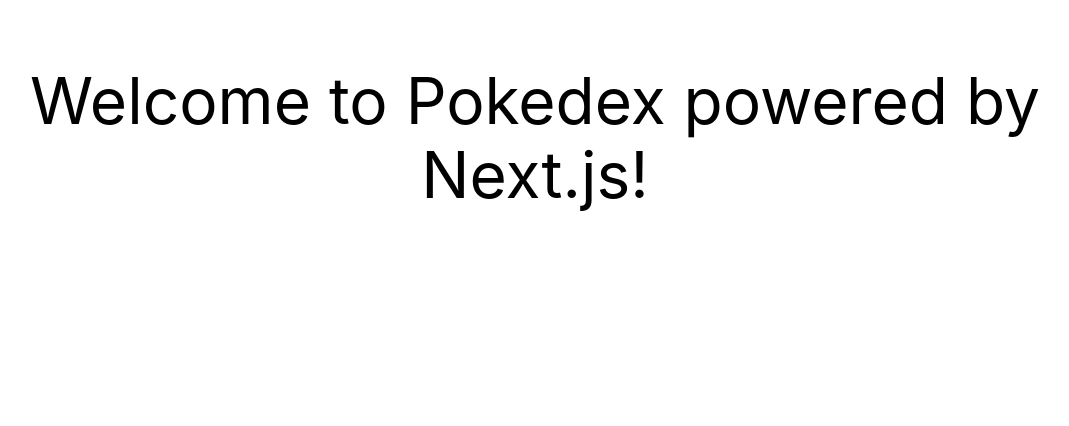
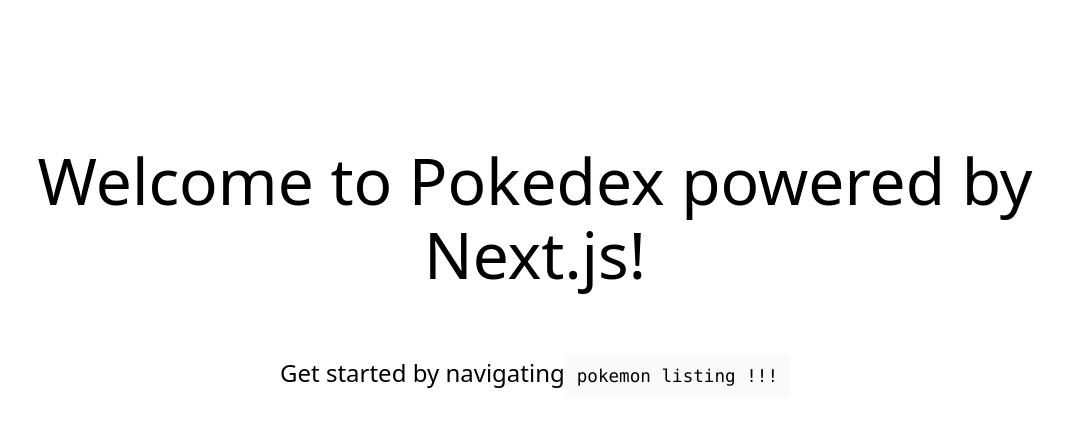
Before and after one commit to svssdeva/nextjs-pokedex, a Next.js app: page / in a window 1280 px wide. Shown: the top 426 px of the page, without its empty margins (105-1174 px from the left). Built offline with nearby package versions, Linux system fonts and the light colour scheme.

Commit message:
added 404 page, navbar

```diff
--- /dev/null
+++ b/components/layout.tsx
@@ -0,0 +1,10 @@
+import Navbar from './navbar';
+const Layout = ({ children }: any) => {
+  return (
+    <>
+      <Navbar /> <div> {children}</div>
+    </>
+  );
+};
+
+export default Layout;
--- /dev/null
+++ b/components/navbar.tsx
@@ -0,0 +1,12 @@
+import Link from 'next/link';
+import styles from '../styles/Navbar.module.scss';
+const Navbar = () => {
+  return (
+    <div className={styles.navbar}>
+      <div className={styles.links}>
+        <Link href="/">Home</Link>
+      </div>
+    </div>
+  );
+};
+export default Navbar;
--- /dev/null
+++ b/pages/404.tsx
@@ -0,0 +1,26 @@
+import Link from 'next/link';
+import styles from '../styles/PageNotFound.module.scss';
+
+const PageNotFound = () => {
+  return (
+    <div className={styles.page_404}>
+      <div className="container">
+        <div className="flex flex-wrap overflow-hidden">
+          <div className="w-full overflow-hidden ">
+            <div className="text-center">
+              <div className={styles.four_zero_four_bg}></div>
+              <div className={styles.contant_box_404}>
+                <h1>404</h1>
+                <h3>Look like you are lost</h3>
+                <Link href="/" className={styles.link_404}>
+                  Go to Home
+                </Link>
+              </div>
+            </div>
+          </div>
+        </div>
+      </div>
+    </div>
+  );
+};
+export default PageNotFound;
--- a/pages/_app.tsx
+++ b/pages/_app.tsx
@@ -1,6 +1,10 @@
 import '../styles/globals.scss';
+import Layout from '../components/layout';
 import type { AppProps } from 'next/app';
-
 export default function App({ Component, pageProps }: AppProps) {
-  return <Component {...pageProps} />;
+  return (
+    <Layout>
+      <Component {...pageProps} />
+    </Layout>
+  );
 }
--- a/pages/index.tsx
+++ b/pages/index.tsx
@@ -1,7 +1,6 @@
 import Head from 'next/head';
-import Image from 'next/image';
+import Link from 'next/link';
 import styles from '../styles/Home.module.scss';
-
 export default function Home() {
   return (
     <div className={styles.container}>
@@ -13,6 +12,14 @@
 
       <main className={styles.main}>
         <h1 className={styles.title}>Welcome to Pokedex powered by Next.js!</h1>
+
+        <p className={styles.description}>
+          <Link href="/pokemon">
+            Get started by navigating
+            <code className={styles.code}>pokemon listing !!!</code>
+          </Link>
+        </p>
+
         <div className={styles.grid}></div>
       </main>
     </div>
--- a/pages/pokemon/[id].tsx
+++ b/pages/pokemon/[id].tsx
@@ -1,3 +1,6 @@
+import { useRouter } from 'next/router';
 export default function PokemonDetails() {
-  return <div>Detail Page</div>;
+  const router = useRouter();
+  const { id } = router.query;
+  return <div>Detail Page, current id : {id}</div>;
 }
--- a/pages/pokemon/index.tsx
+++ b/pages/pokemon/index.tsx
@@ -1,6 +1,3 @@
-import { useRouter } from 'next/router';
 export default function Pokemon() {
-  const router = useRouter();
-  const { id } = router.query;
-  return <div> Hi from pokemon page, current id : {id}</div>;
+  return <div> Hi from pokemon page</div>;
 }
--- /dev/null
+++ b/styles/Navbar.module.scss
@@ -0,0 +1,7 @@
+.navbar {
+    @apply w-full h-20 flex justify-center
+}
+
+.links {
+    @apply w-full h-full flex justify-center items-center text-white
+}
--- /dev/null
+++ b/styles/PageNotFound.module.scss
@@ -0,0 +1,32 @@
+
+.page_404 {
+    padding:40px 0;
+    background:#fff;
+    height: 100%;
+    img {
+        width:100%;
+    }
+}
+
+.four_zero_four_bg {
+    background-image: url(https://cdn.dribbble.com/users/285475/screenshots/2083086/dribbble_1.gif);
+    height: 400px;
+    background-position: center;
+    background-repeat: no-repeat;
+
+
+ }
+
+.contant_box_404 {
+    h1 {
+        @apply text-7xl text-black font-bold;
+    }
+     h3 {
+        @apply text-4xl text-black;
+    }
+
+}
+
+.link_404 {
+    @apply text-white inline-block mx-5 mt-2 mb-0 px-2 py-4 bg-indigo-700;
+}
--- a/styles/globals.scss
+++ b/styles/globals.scss
@@ -6,8 +6,8 @@
 body {
   padding: 0;
   margin: 0;
-  font-family: -apple-system, BlinkMacSystemFont, Segoe UI, Roboto, Oxygen,
-    Ubuntu, Cantarell, Fira Sans, Droid Sans, Helvetica Neue, sans-serif;
+//   font-family: -apple-system, BlinkMacSystemFont, Segoe UI, Roboto, Oxygen,
+//     Ubuntu, Cantarell, Fira Sans, Droid Sans, Helvetica Neue, sans-serif;
 }
 
 a {
```
